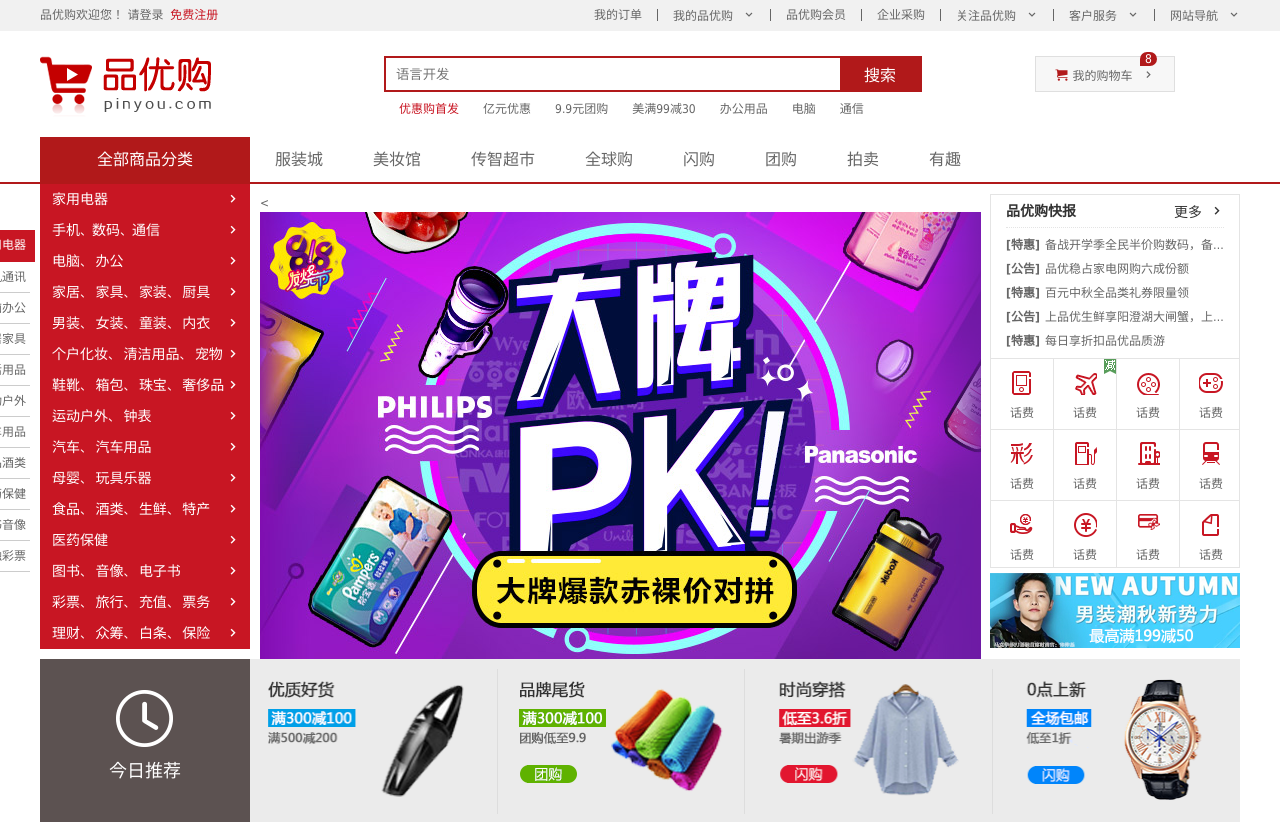
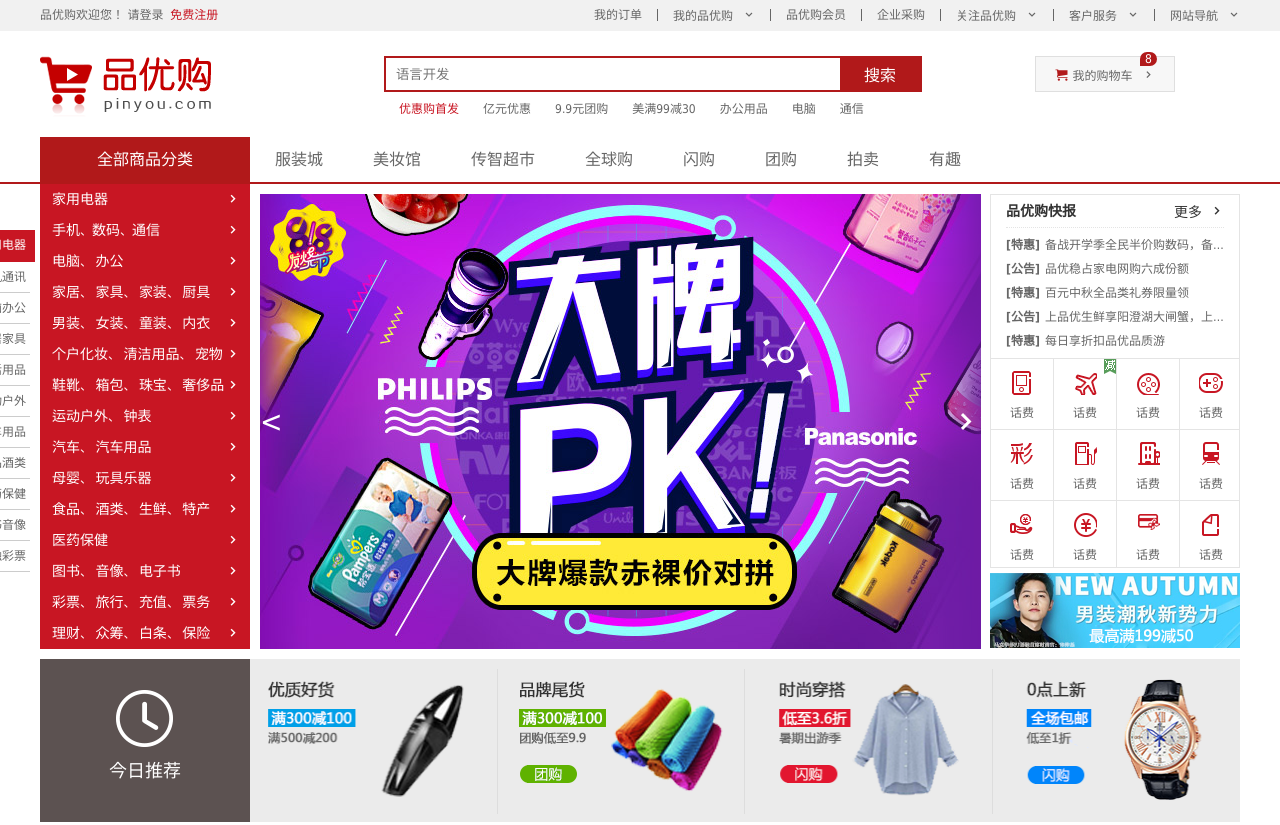
Before and after one commit to changfengE/pinyougou, a plain HTML site: page index.html in a window 1280 px wide. Shown: the top 825 px of the page. Drawn offline with Linux system fonts and the light colour scheme; files whose address does not match are found by name.

Commit message:
轮播图animate

```diff
--- a/css/index.css
+++ b/css/index.css
@@ -10,6 +10,31 @@
     width: 721px;
     height: 100%;
 }
+
+
+/* 轮播图开始 */
+
+.fl {
+    position: relative;
+}
+
+.arrow-l,
+.arrow-r::after {
+    position: absolute;
+    top: calc(50% - 15px);
+    line-height: 30px;
+    font-size: 30px;
+    color: #fff;
+}
+
+.arrow-r::after {
+    font-family: 'icomoon';
+    content: '\e920';
+    right: 0;
+}
+
+
+/* 轮播图结束 */
 
 .newsflash {
     float: right;
```
